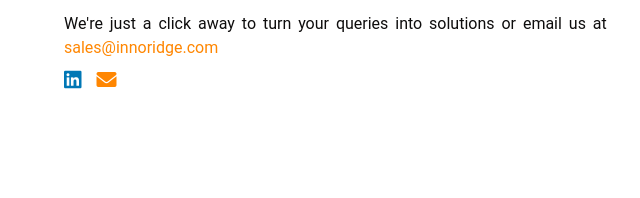
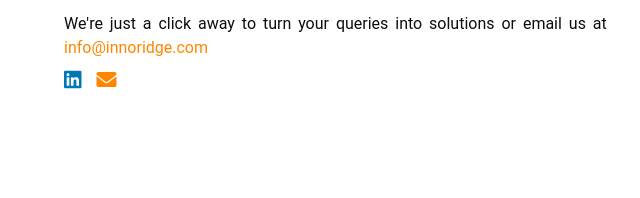
Before and after one commit to lovakumarkatikala/innoridge.com, a plain HTML site: page contact.html in a window 1280 px wide. Shown: the part 162-360 px from the top of the page, 0-640 px from the left. Drawn offline with Linux system fonts and the light colour scheme.

Commit message:
Updated contact email address

```diff
--- a/contact.html
+++ b/contact.html
@@ -46,7 +46,7 @@
 
           <p class="section-paragraph contact-text" >
             We're just a click away to turn your queries into solutions or email us at
-            <span style="color: #ff8601; ">sales@innoridge.com</span>
+            <span style="color: #ff8601; ">info@innoridge.com</span>
           </p>
 
           <div class="social-icons" style="margin-top: 0rem;">
@@ -55,7 +55,7 @@
               <i class="fab fa-linkedin"></i>
             </a>
 
-            <a href="mailto:sales@innoridge.com" class="social-link email">
+            <a href="mailto:info@innoridge.com" class="social-link email">
               <i class="fas fa-envelope"></i>
             </a>
           </div>
```
